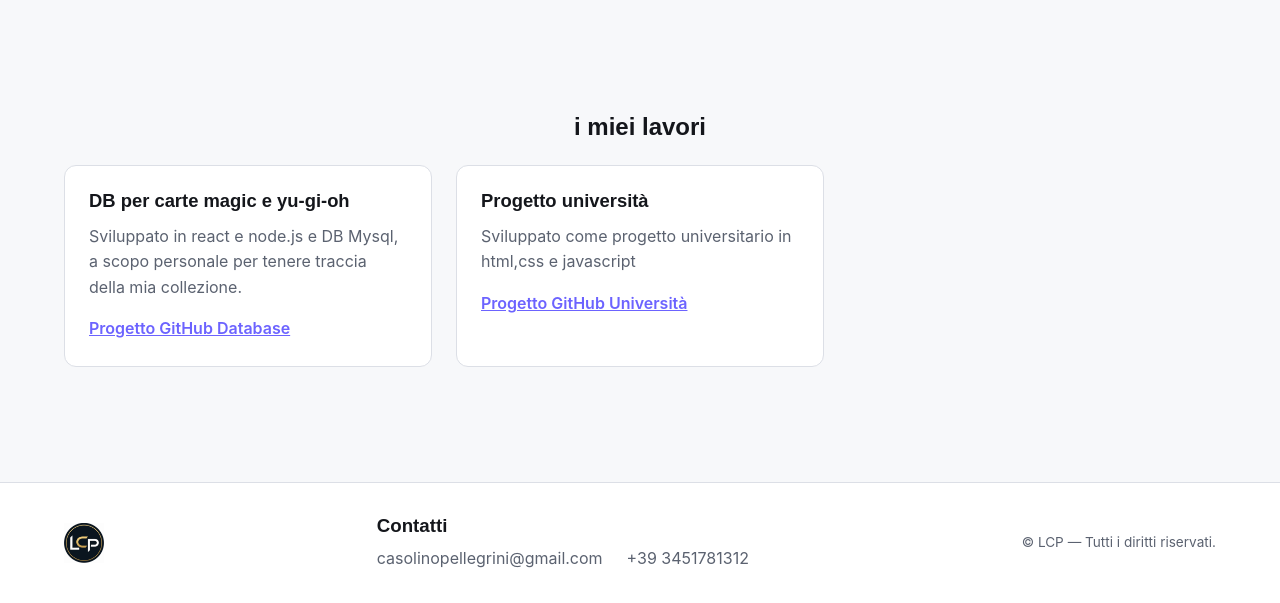
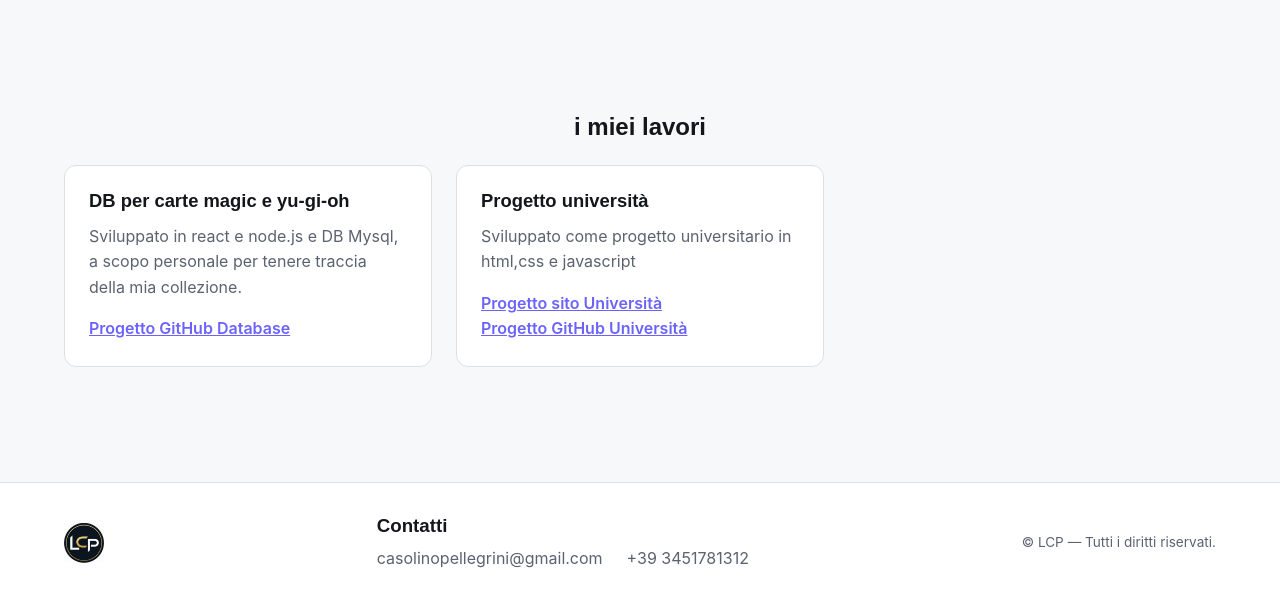
Before and after one commit to Treponziostar/Sito-Portfolio, a plain HTML site: page index.html in a window 1280 px wide. Shown: the part 1227-1830 px from the top of the page. Drawn offline with Linux system fonts and the light colour scheme.

Commit message:
Aggiungi link al repository del progetto universitario
Co-Authored-By: Claude Opus 5.5 <noreply@anthropic.com>

```diff
--- a/index.html
+++ b/index.html
@@ -180,7 +180,8 @@
             </div>
 
             <div class="projects-action">
-              <a href = "https://treponziostar.github.io/PW-tema-3/Pw%20tema%203/index.html">Progetto GitHub Università</a>
+              <a href = "https://treponziostar.github.io/PW-tema-3/Pw%20tema%203/index.html">Progetto sito Università</a>
+              <a href = "https://github.com/Treponziostar/PW-tema-3">Progetto GitHub Università</a>
             </div>
           </article>
         </div>
```
